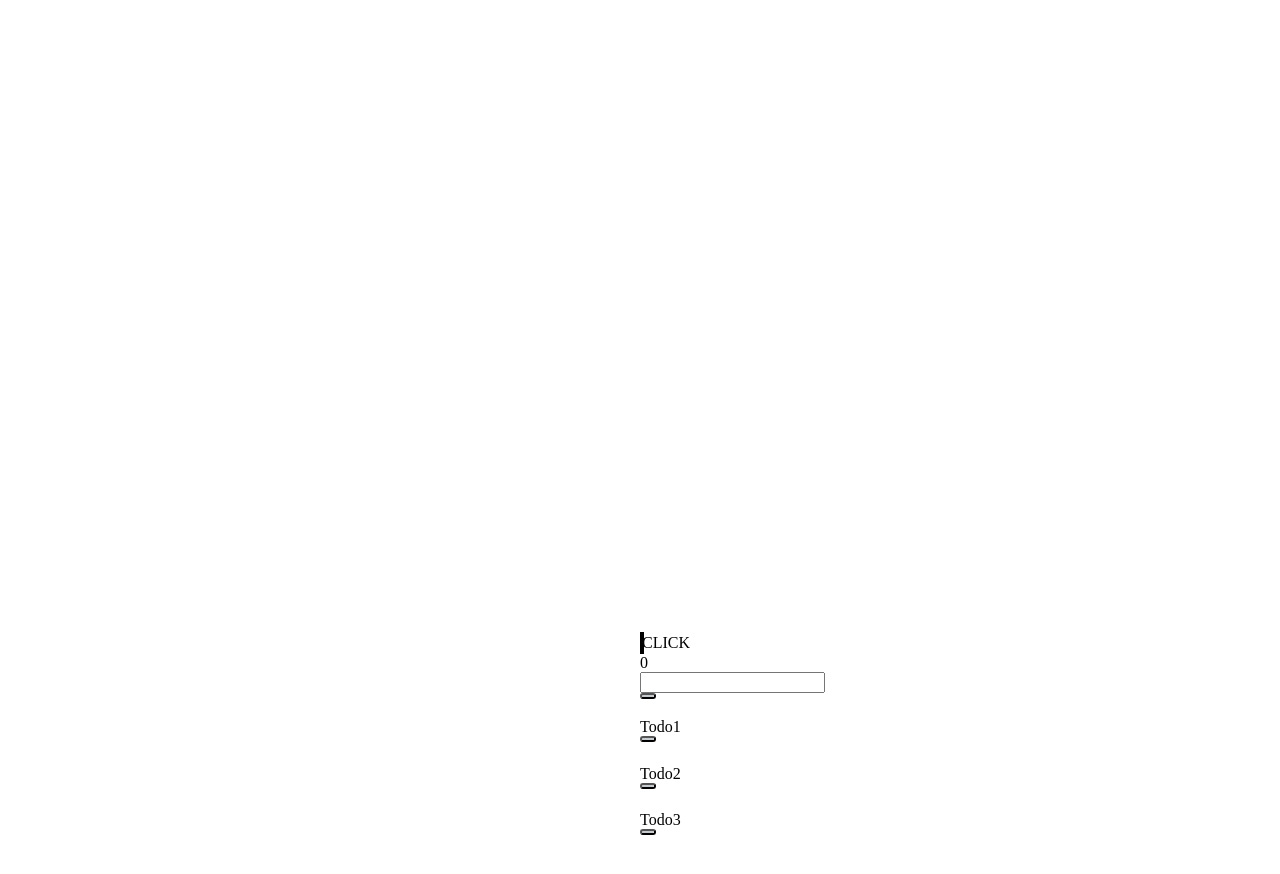
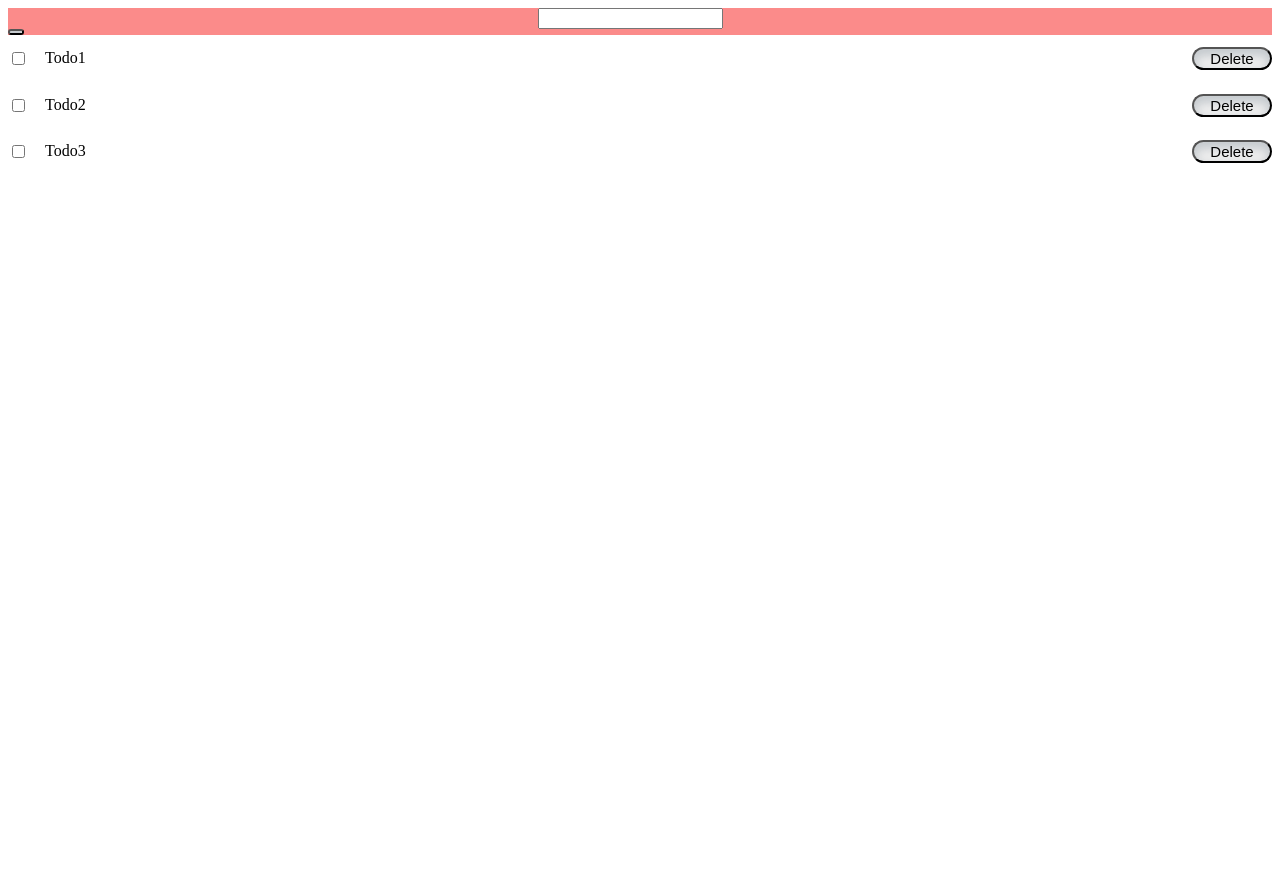
Before and after one commit to Alypov/todo-list-lessons, a React (Create React App) app: page / in a window 1280 px wide. Shown: the top 874 px of the page. After the commit the page ends 800 px from the top, so only its background shows below. Built offline with nearby package versions, Linux system fonts and the light colour scheme.

Commit message:
fix initial styles

```diff
--- a/src/components/button/button.js
+++ b/src/components/button/button.js
@@ -1,8 +1,9 @@
 import React from 'react';
+import cn from 'classnames';
 import './styles.css';
 
-const Button = ({text}) => {
-  return <button className="btn">{text}</button>;
+const Button = ({text, type}) => {
+  return <button className={cn('btn', type)}>{text}</button>;
 };
 
 export default Button;
--- a/src/components/button/styles.css
+++ b/src/components/button/styles.css
@@ -5,6 +5,11 @@
     text-align: center;
     border-radius: 15px;
     -webkit-box-shadow: 0px 5px 10px 2px rgba(34, 60, 80, 0.2) inset;
+}
 
-
+.long{
+    width: 80px;
 }
+.short{
+    width: 50px;
+}
--- /dev/null
+++ b/src/components/todo-item/styles.css
@@ -0,0 +1,16 @@
+.todo-wrapper {
+  display: flex;
+  align-items: center;
+  justify-content: space-between;
+  height: 70px;
+  width: 100%;
+}
+
+.left-section{
+    display: flex;
+    flex-grow: 3;
+}
+
+input{
+    margin-right: 20px ;
+}
--- a/src/components/todo-item/todo-item.js
+++ b/src/components/todo-item/todo-item.js
@@ -1,13 +1,16 @@
 import React from 'react';
 import Button from '../button/button';
-// import './styles.css';
+import './styles.css';
 
 const TodoItem = ({ todoText }) => {
   return (
-    <div className="todo-items-wrapper">
+    <div className="todo-wrapper">
+      <div className='left-section'>
+
       <input type="checkbox" className="" value="true"></input>
       <div>{todoText}</div>
-      <Button />
+      </div>
+      <Button text='Delete' type='long'/>
     </div>
   );
 };
--- a/src/components/todo-list/styles.css
+++ b/src/components/todo-list/styles.css
@@ -1,7 +1,6 @@
 .main-wrapper {
     background-color: #fb8b8a;
     border: none;
-    margin: 50%;
 }
 
 .todo-items-wrapper {
--- a/src/components/todo-list/todo-list.js
+++ b/src/components/todo-list/todo-list.js
@@ -36,10 +36,10 @@ const TodoList = () => {
     <div className="main-wrapper">
       <div className="total-count"></div>
       <div className="remain-count"></div>
-      <div onClick={onClickHanlder} style={{ border: "2px solid black" }}>
+      {/* <div onClick={onClickHanlder} style={{ border: "2px solid black" }}>
         CLICK
       </div>
-      <div>{counter.count}</div>
+      <div>{counter.count}</div> */}
 
       <input type="text" onChange={(event) => inputOnChangeHanlder(event)} />
       <Button />
```
Also changed, not shown: 1 other file (tests, documents, lock files or other folders).
